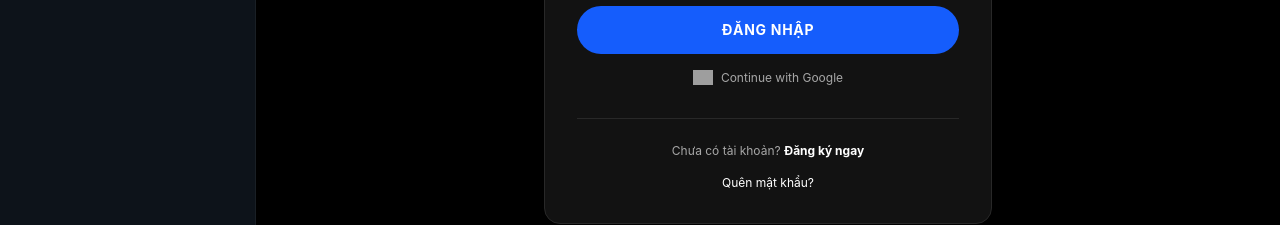
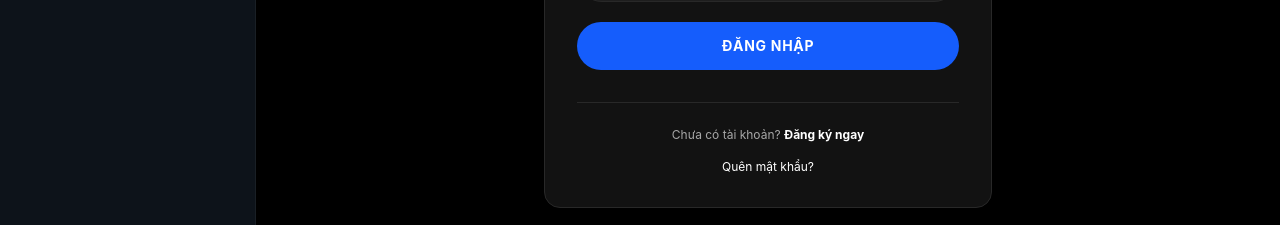
Before and after one commit to whimsical-word/Music4-Frontend, a React (Vite) app: page /login in a window 1280 px wide. Shown: the part 560-785 px from the top of the page. Built offline with nearby package versions, Linux system fonts and the light colour scheme; no server answers; grey boxes are pictures that could not be loaded.

Commit message:
update: update login screen

```diff
--- a/src/pages/LoginPage.jsx
+++ b/src/pages/LoginPage.jsx
@@ -168,23 +168,7 @@ const LoginPage = () => {
           </button>
         </form>
 
-        <div className="mt-4 text-center text-xs text-[#a7a7a7]">
-          <button
-            onClick={() => {
-              window.location.href = `${BASE_API_URL}/oauth2/authorization/google`;
-            }}
-            className="google-btn flex items-center justify-center mx-auto"
-          >
-            <img
-              src="https://www.gstatic.com/firebasejs/ui/2.0.0/images/auth/google.svg"
-              width="20"
-              height="20"
-              alt="Google icon"
-              className="mr-2"
-            />
-            Continue with Google
-          </button>
-        </div>
+
 
         <div className="mt-8 text-center text-xs text-[#a7a7a7] border-t border-[#282828] pt-6">
           Chưa có tài khoản?{" "}
```
